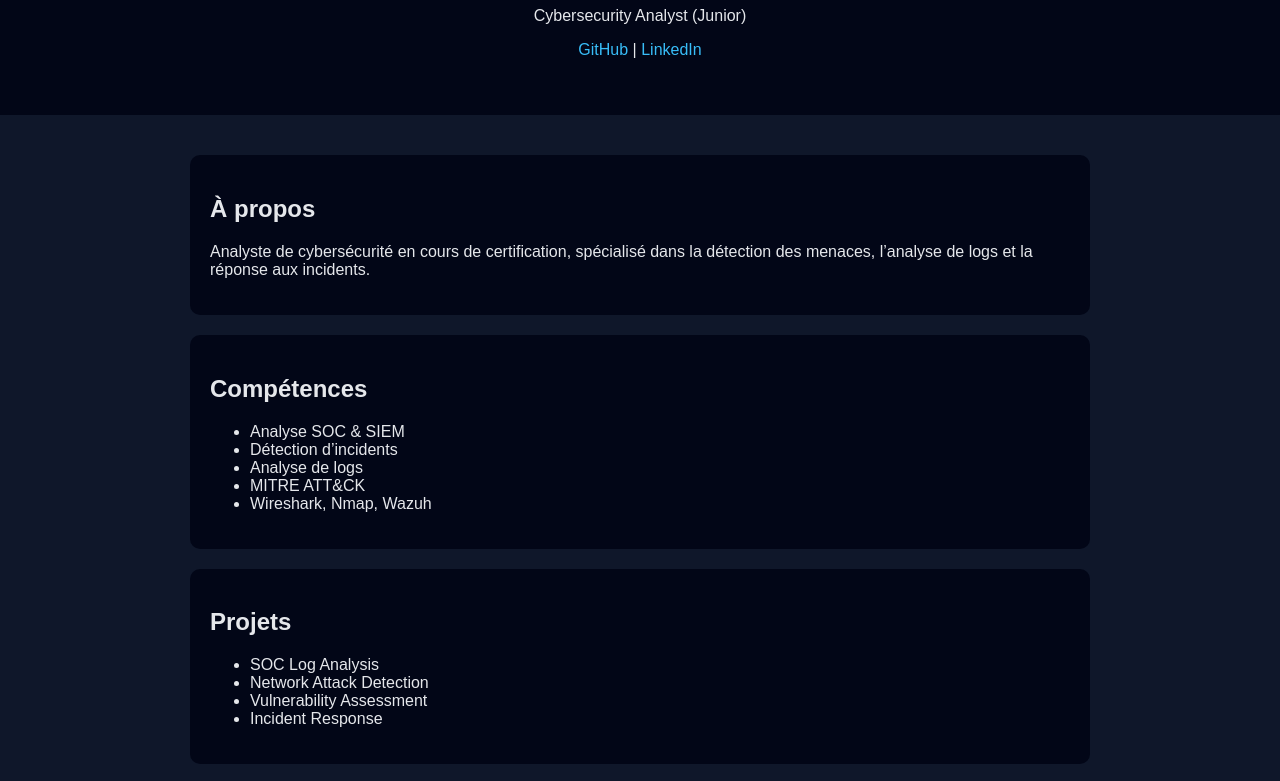
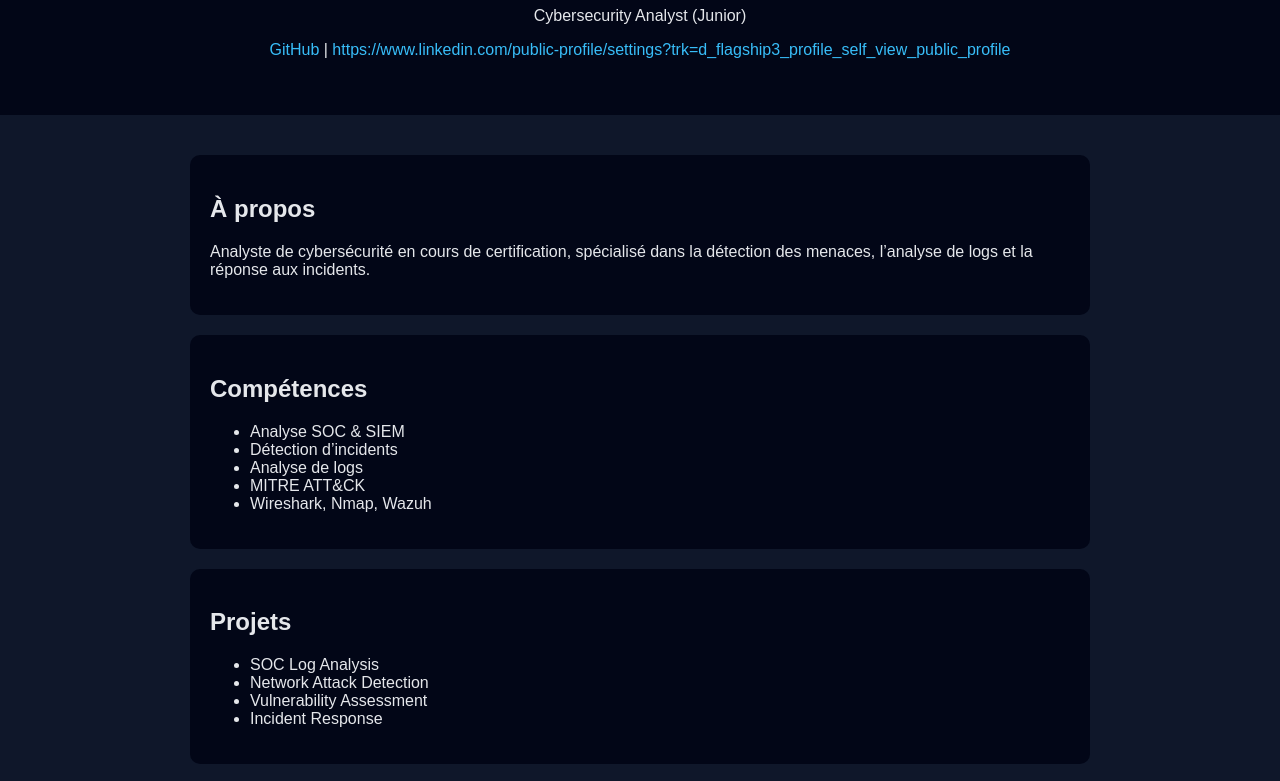
Before and after one commit to Larissa-Guiadem/ton-username.github.io, a plain HTML site: page index.html in a window 1280 px wide. Shown: the part 113-894 px from the top of the page. Drawn offline with Linux system fonts and the light colour scheme.

```diff
--- a/index.html
+++ b/index.html
@@ -41,7 +41,7 @@
   <p>Cybersecurity Analyst (Junior)</p>
   <p>
     <a href="https://github.com/ton-username">GitHub</a> |
-    <a href="#">LinkedIn</a>
+    <a href="#">https://www.linkedin.com/public-profile/settings?trk=d_flagship3_profile_self_view_public_profile</a>
   </p>
 </header>
 
```
